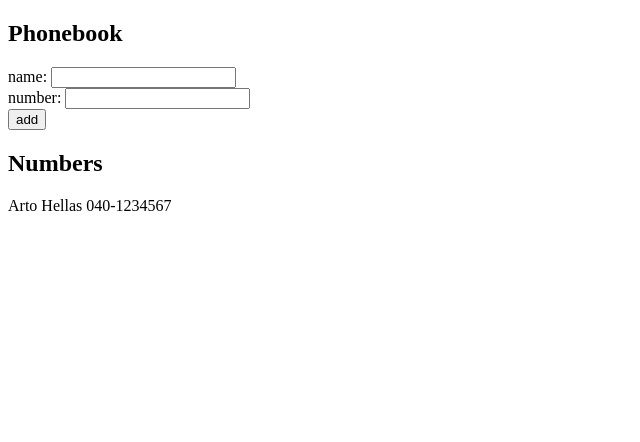
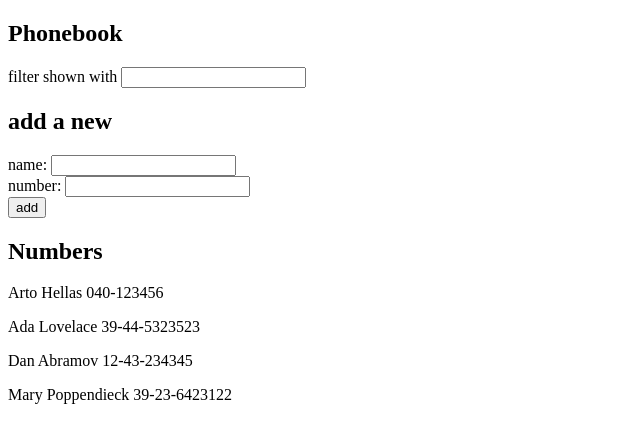
Before and after one commit to mcmehrtens/fullstackopen, a React (Vite) app in the folder part2/The Phonebook/: page / in a window 1280 px wide. Shown: the top 442 px of the page, without its empty margins (0-640 px from the left). Built offline with nearby package versions, Linux system fonts and the light colour scheme.

Commit message:
Completed exercise 2.9

```diff
--- a/part2/The Phonebook/src/App.jsx
+++ b/part2/The Phonebook/src/App.jsx
@@ -1,10 +1,16 @@
 import {useState} from 'react'
 
+const Input = ({value, handler}) =>
+    <input value={value} onChange={(event) => handler(event.target.value)} />
+
 const App = () => {
-    const [persons, setPersons] = useState([{
-        name: 'Arto Hellas',
-        number: '040-1234567'
-    }])
+    const [persons, setPersons] = useState([
+        {name: 'Arto Hellas', number: '040-123456', id: 1},
+        {name: 'Ada Lovelace', number: '39-44-5323523', id: 2},
+        {name: 'Dan Abramov', number: '12-43-234345', id: 3},
+        {name: 'Mary Poppendieck', number: '39-23-6423122', id: 4}
+    ])
+    const [filter, setFilter] = useState('')
     const [newName, setNewName] = useState('')
     const [newNumber, setNewNumber] = useState('')
 
@@ -23,20 +29,24 @@ const App = () => {
         }
     }
 
-    const handleNameChange = (event) => setNewName(event.target.value)
-    const handleNumberChange = (event) => setNewNumber(event.target.value)
+    const filteredPersons = filter === ''
+        ? persons
+        : persons.filter(person =>
+            person.name.toLowerCase().includes(filter.toLowerCase()))
 
     return (
         <>
             <h2>Phonebook</h2>
+            <div>
+                filter shown with <Input value={filter} handler={setFilter} />
+            </div>
+            <h2>add a new</h2>
             <form onSubmit={addPerson}>
                 <div>
-                    name: <input value={newName}
-                                 onChange={handleNameChange} />
+                    name: <Input value={newName} handler={setNewName} />
                 </div>
                 <div>
-                    number: <input value={newNumber}
-                                   onChange={handleNumberChange} />
+                    number: <Input value={newNumber} handler={setNewNumber} />
                 </div>
                 <div>
                     <button type={"submit"}>add</button>
@@ -44,7 +54,7 @@ const App = () => {
             </form>
             <h2>Numbers</h2>
             <div>
-                {persons.map(person => (
+                {filteredPersons.map(person => (
                     <p key={person.name}>
                         {person.name} {person.number}
                     </p>
```
